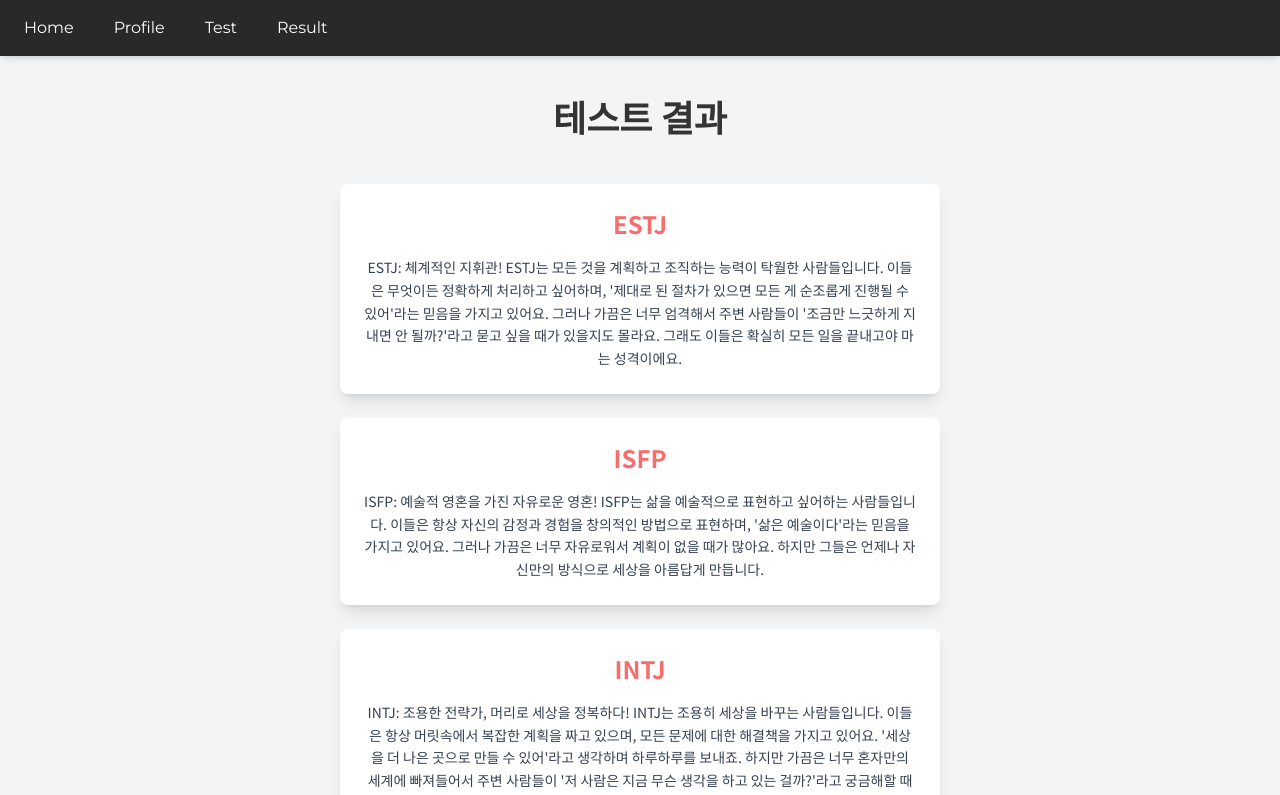
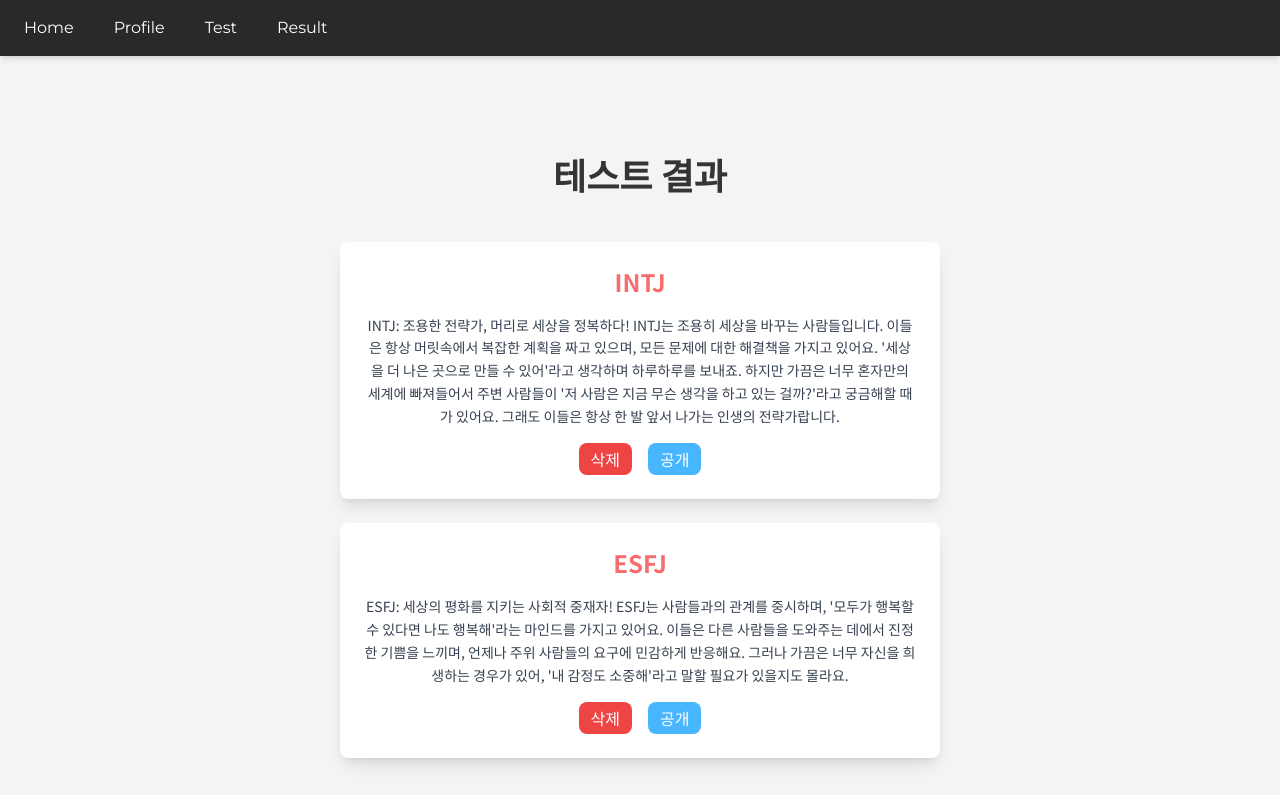
Before and after one commit to woodie2933/mbti-test-project, a React (Vite) app: page /result in a window 1280 px wide. Shown: the top 795 px of the page. Built offline with nearby package versions, Linux system fonts and the light colour scheme; data requests are answered from the project's data file; sample sign-in values are in the browser's storage; a web font is replaced by a local one.

Commit message:
feat: 결과 삭제 / 비공개 로직 추가

```diff
--- a/db.json
+++ b/db.json
@@ -1,15 +1,5 @@
 {
   "testResults": [
-    {
-      "id": "60dc",
-      "mbti": "ESTJ",
-      "description": "ESTJ: 체계적인 지휘관! ESTJ는 모든 것을 계획하고 조직하는 능력이 탁월한 사람들입니다. 이들은 무엇이든 정확하게 처리하고 싶어하며, '제대로 된 절차가 있으면 모든 게 순조롭게 진행될 수 있어'라는 믿음을 가지고 있어요. 그러나 가끔은 너무 엄격해서 주변 사람들이 '조금만 느긋하게 지내면 안 될까?'라고 묻고 싶을 때가 있을지도 몰라요. 그래도 이들은 확실히 모든 일을 끝내고야 마는 성격이에요."
-    },
-    {
-      "id": "d561",
-      "mbti": "ISFP",
-      "description": "ISFP: 예술적 영혼을 가진 자유로운 영혼! ISFP는 삶을 예술적으로 표현하고 싶어하는 사람들입니다. 이들은 항상 자신의 감정과 경험을 창의적인 방법으로 표현하며, '삶은 예술이다'라는 믿음을 가지고 있어요. 그러나 가끔은 너무 자유로워서 계획이 없을 때가 많아요. 하지만 그들은 언제나 자신만의 방식으로 세상을 아름답게 만듭니다."
-    },
     {
       "id": "ec8f",
       "mbti": "INTJ",
@@ -19,31 +9,6 @@
       "id": "1570",
       "mbti": "ESFJ",
       "description": "ESFJ: 세상의 평화를 지키는 사회적 중재자! ESFJ는 사람들과의 관계를 중시하며, '모두가 행복할 수 있다면 나도 행복해'라는 마인드를 가지고 있어요. 이들은 다른 사람들을 도와주는 데에서 진정한 기쁨을 느끼며, 언제나 주위 사람들의 요구에 민감하게 반응해요. 그러나 가끔은 너무 자신을 희생하는 경우가 있어, '내 감정도 소중해'라고 말할 필요가 있을지도 몰라요."
-    },
-    {
-      "id": "4c97",
-      "mbti": "ESTJ",
-      "description": "ESTJ: 체계적인 지휘관! ESTJ는 모든 것을 계획하고 조직하는 능력이 탁월한 사람들입니다. 이들은 무엇이든 정확하게 처리하고 싶어하며, '제대로 된 절차가 있으면 모든 게 순조롭게 진행될 수 있어'라는 믿음을 가지고 있어요. 그러나 가끔은 너무 엄격해서 주변 사람들이 '조금만 느긋하게 지내면 안 될까?'라고 묻고 싶을 때가 있을지도 몰라요. 그래도 이들은 확실히 모든 일을 끝내고야 마는 성격이에요."
-    },
-    {
-      "id": "4020",
-      "mbti": "ESTJ",
-      "description": "ESTJ: 체계적인 지휘관! ESTJ는 모든 것을 계획하고 조직하는 능력이 탁월한 사람들입니다. 이들은 무엇이든 정확하게 처리하고 싶어하며, '제대로 된 절차가 있으면 모든 게 순조롭게 진행될 수 있어'라는 믿음을 가지고 있어요. 그러나 가끔은 너무 엄격해서 주변 사람들이 '조금만 느긋하게 지내면 안 될까?'라고 묻고 싶을 때가 있을지도 몰라요. 그래도 이들은 확실히 모든 일을 끝내고야 마는 성격이에요."
-    },
-    {
-      "id": "9008",
-      "mbti": "ESTJ",
-      "description": "ESTJ: 체계적인 지휘관! ESTJ는 모든 것을 계획하고 조직하는 능력이 탁월한 사람들입니다. 이들은 무엇이든 정확하게 처리하고 싶어하며, '제대로 된 절차가 있으면 모든 게 순조롭게 진행될 수 있어'라는 믿음을 가지고 있어요. 그러나 가끔은 너무 엄격해서 주변 사람들이 '조금만 느긋하게 지내면 안 될까?'라고 묻고 싶을 때가 있을지도 몰라요. 그래도 이들은 확실히 모든 일을 끝내고야 마는 성격이에요."
-    },
-    {
-      "id": "d1f1",
-      "mbti": "ESTJ",
-      "description": "ESTJ: 체계적인 지휘관! ESTJ는 모든 것을 계획하고 조직하는 능력이 탁월한 사람들입니다. 이들은 무엇이든 정확하게 처리하고 싶어하며, '제대로 된 절차가 있으면 모든 게 순조롭게 진행될 수 있어'라는 믿음을 가지고 있어요. 그러나 가끔은 너무 엄격해서 주변 사람들이 '조금만 느긋하게 지내면 안 될까?'라고 묻고 싶을 때가 있을지도 몰라요. 그래도 이들은 확실히 모든 일을 끝내고야 마는 성격이에요."
-    },
-    {
-      "id": "2046",
-      "mbti": "ESTJ",
-      "description": "ESTJ: 체계적인 지휘관! ESTJ는 모든 것을 계획하고 조직하는 능력이 탁월한 사람들입니다. 이들은 무엇이든 정확하게 처리하고 싶어하며, '제대로 된 절차가 있으면 모든 게 순조롭게 진행될 수 있어'라는 믿음을 가지고 있어요. 그러나 가끔은 너무 엄격해서 주변 사람들이 '조금만 느긋하게 지내면 안 될까?'라고 묻고 싶을 때가 있을지도 몰라요. 그래도 이들은 확실히 모든 일을 끝내고야 마는 성격이에요."
     }
   ]
 }
--- a/src/pages/TestResultPage.jsx
+++ b/src/pages/TestResultPage.jsx
@@ -1,5 +1,9 @@
 import React, { useEffect, useState } from "react";
-import { getTestResults } from "../api/testResults";
+import {
+  getTestResults,
+  deleteTestResult,
+  updateTestResultVisibility,
+} from "../api/testResults";
 
 const TestResult = () => {
   const [result, setResult] = useState([]);
@@ -17,6 +21,33 @@ const TestResult = () => {
 
     fetchData();
   }, []);
+
+  // 결과 삭제 기능
+  const handleDelete = async (id) => {
+    try {
+      await deleteTestResult(id);
+      setResult((prevResult) =>
+        prevResult.filter((result) => result.id !== id)
+      );
+    } catch (error) {
+      console.log("삭제할 수 없습니다", error);
+    }
+  };
+
+  // 결과 비공개
+  const handleVisibilityToggle = async (id, currentVisibility) => {
+    try {
+      const newVisibility = !currentVisibility;
+      await updateTestResultVisibility(id, newVisibility);
+      setResult((prevResult) =>
+        prevResult.map((result) =>
+          result.id === id ? { ...result, visibility: newVisibility } : result
+        )
+      );
+    } catch (error) {
+      console.log("비공개할 수 없습니다.", error);
+    }
+  };
 
   return (
     <div className="w-full min-h-screen flex flex-col items-center justify-center bg-gray-100 p-10">
@@ -36,6 +67,27 @@ const TestResult = () => {
               <p className="text-gray-700 text-sm leading-relaxed">
                 {e.description}
               </p>
+
+              <div className="mt-4 flex space-x-4">
+                {/* 삭제 버튼 */}
+                <button
+                  onClick={() => handleDelete(e.id)}
+                  className="px-3 py-1 bg-red-500 text-white rounded-lg hover:bg-[#454545] transition duration-300"
+                >
+                  삭제
+                </button>
+                {/* 비공개 버튼 */}
+                <button
+                  onClick={() => handleVisibilityToggle(e.id, e.visibility)}
+                  className={`px-3 py-1 rounded-lg hover:bg-[#454545] transition duration-300 ${
+                    e.visibility
+                      ? "bg-gray-500 text-white hover:bg-[#454545] transition duration-300"
+                      : "bg-[#48b6ff] text-white hover:bg-[#454545] transition duration-300"
+                  }`}
+                >
+                  {e.visibility ? "비공개" : "공개"}
+                </button>
+              </div>
             </div>
           ))
         ) : (
```
